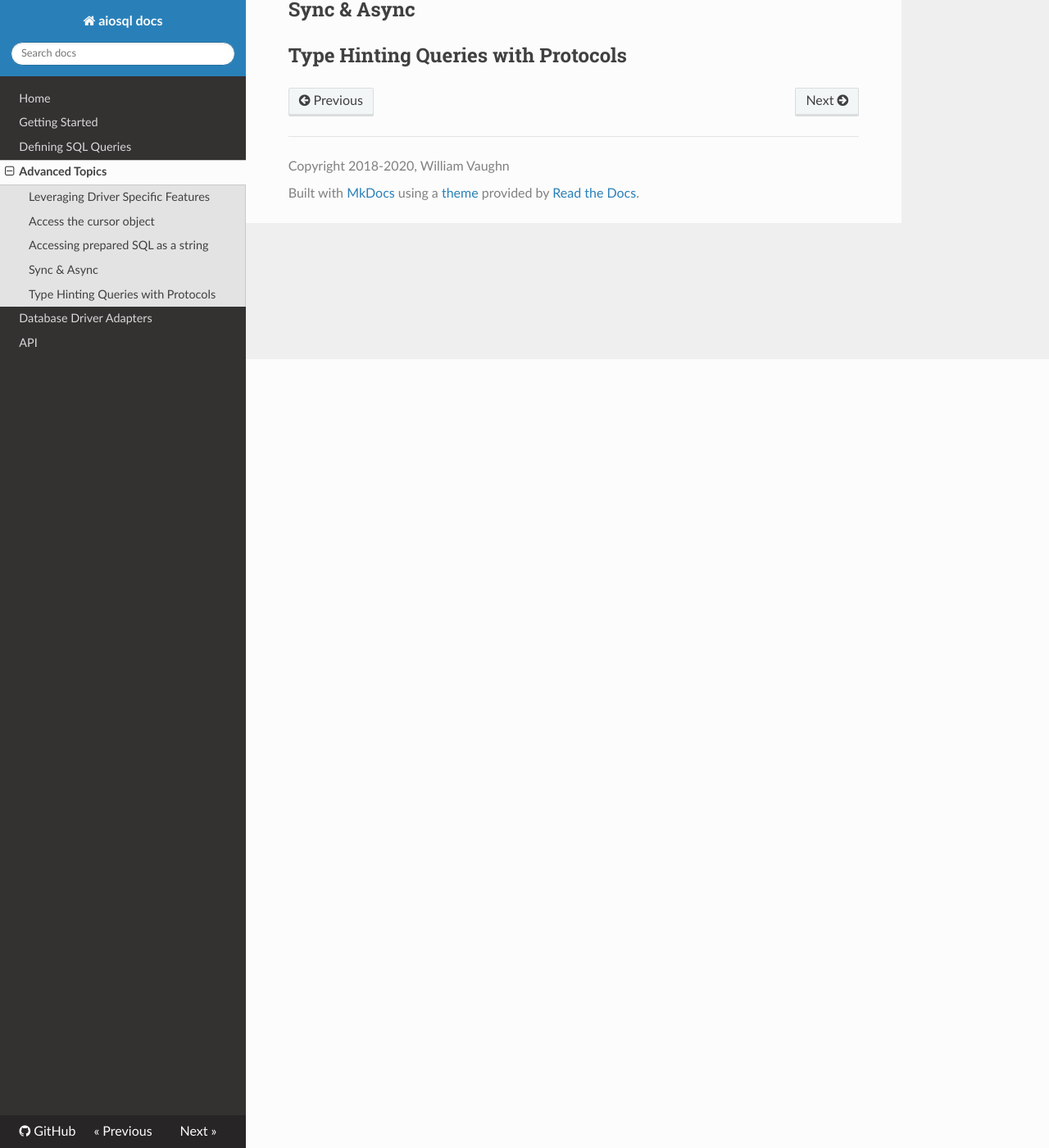
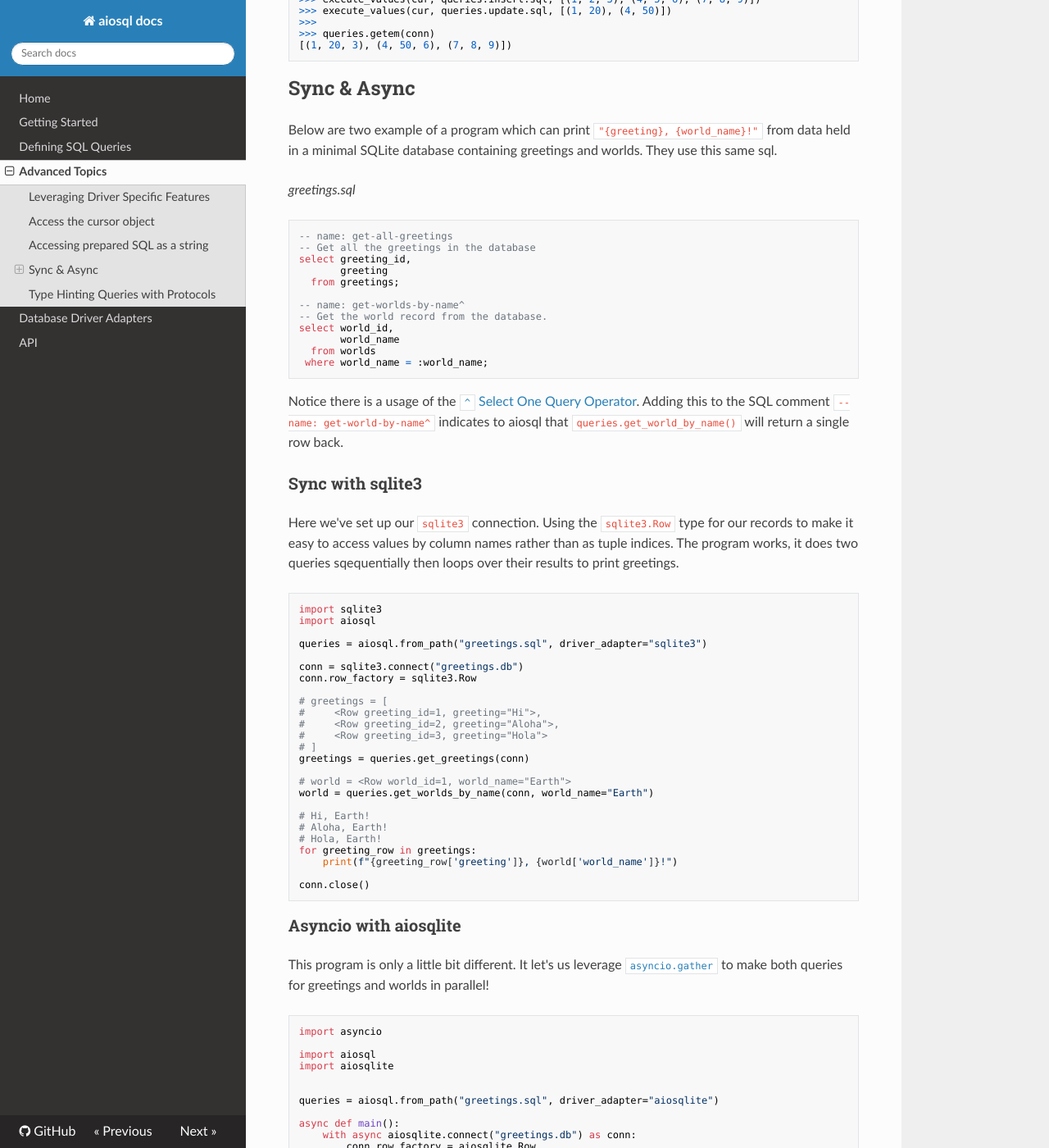
Before and after one commit to nackjicholson/aiosql, an MkDocs documentation site: the page built from docs/advanced-topics.md, in a window 1280 px wide and 1400 px high, scrolled down 962 px. Shown: the whole window at 82% size. Built offline with MkDocs 1.6.1, drawn with Linux system fonts in a browser that asks for light colours; nearby versions of some CDN libraries; some of the changed text lies outside the part shown.

Commit message:
add sync/asyncio section of advanced topics

````diff
--- a/docs/advanced-topics.md
+++ b/docs/advanced-topics.md
@@ -43,4 +47,100 @@ This example adapts the example usage from psycopg2's documentation for [`execut
 
 ## Sync & Async
 
+Below are two example of a program which can print `"{greeting}, {world_name}!"` from data held in a minimal SQLite database containing greetings and worlds. They use this same sql.
+
+_greetings.sql_
+
+```sql
+-- name: get-all-greetings
+-- Get all the greetings in the database
+select greeting_id,
+       greeting
+  from greetings;
+
+-- name: get-worlds-by-name^
+-- Get the world record from the database.
+select world_id,
+       world_name
+  from worlds
+ where world_name = :world_name;
+```
+
+Notice there is a usage of the [`^` Select One Query Operator](./defining-sql-queries.md#select-one). Adding this to the SQL comment `--name: get-world-by-name^` indicates to aiosql that `queries.get_world_by_name()` will return a single row back.
+
+### Sync with sqlite3
+
+Here we've set up our `sqlite3` connection. Using the `sqlite3.Row` type for our records to make it easy to access values by column names rather than as tuple indices. The program works, it does two queries sqequentially then loops over their results to print greetings.
+
+```python
+import sqlite3
+import aiosql
+
+queries = aiosql.from_path("greetings.sql", driver_adapter="sqlite3")
+
+conn = sqlite3.connect("greetings.db")
+conn.row_factory = sqlite3.Row
+
+# greetings = [
+#     <Row greeting_id=1, greeting="Hi">,
+#     <Row greeting_id=2, greeting="Aloha">,
+#     <Row greeting_id=3, greeting="Hola">
+# ]
+greetings = queries.get_greetings(conn)
+
+# world = <Row world_id=1, world_name="Earth">
+world = queries.get_worlds_by_name(conn, world_name="Earth")
+
+# Hi, Earth!
+# Aloha, Earth!
+# Hola, Earth!
+for greeting_row in greetings:
+    print(f"{greeting_row['greeting']}, {world['world_name']}!")
+
+conn.close()
+```
+
+### Asyncio with aiosqlite
+
+This program is only a little bit different. It let's us leverage [`asyncio.gather`](https://docs.python.org/3/library/asyncio-task.html#asyncio.gather) to make both queries for greetings and worlds in parallel!
+
+```python
+import asyncio
+
+import aiosql
+import aiosqlite
+
+
+queries = aiosql.from_path("greetings.sql", driver_adapter="aiosqlite")
+
+async def main():
+    with async aiosqlite.connect("greetings.db") as conn:
+        conn.row_factory = aiosqlite.Row
+        # Parallel queries!!!
+        #
+        # greetings = [
+        #     <Row greeting_id=1, greeting="Hi">,
+        #     <Row greeting_id=2, greeting="Aloha">,
+        #     <Row greeting_id=3, greeting="Hola">
+        # ]
+        # world = <Row world_id=1, world_name="Earth">
+        greeting_rows, world = await asyncio.gather(
+            queries.get_all_greetings(conn),
+            queries.get_world_by_name(conn, world_name="Earth")
+        )
+
+        # Hi, Earth!
+        # Aloha, Earth!
+        # Hola, Earth!
+        for greeting_row in greeting_rows:
+            print(f"{greeting_row['greeting']}, {world['world_name']}!")
+
+
+asyncio.run(main())
+```
+
+Slightly different usage with [aiosqlite](https://github.com/omnilib/aiosqlite) but I hope this has demonstrated in a small way the big power and performance possibilities with asyncronous queries using the async driver types.
+
 ## Type Hinting Queries with Protocols
+
+Todo
````
Also changed, not shown: other parts of docs/advanced-topics.md (+4 -0 lines).
